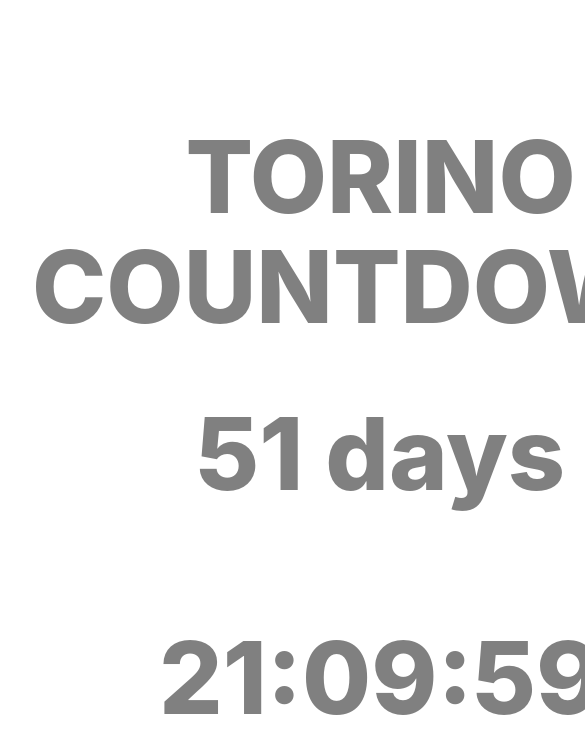
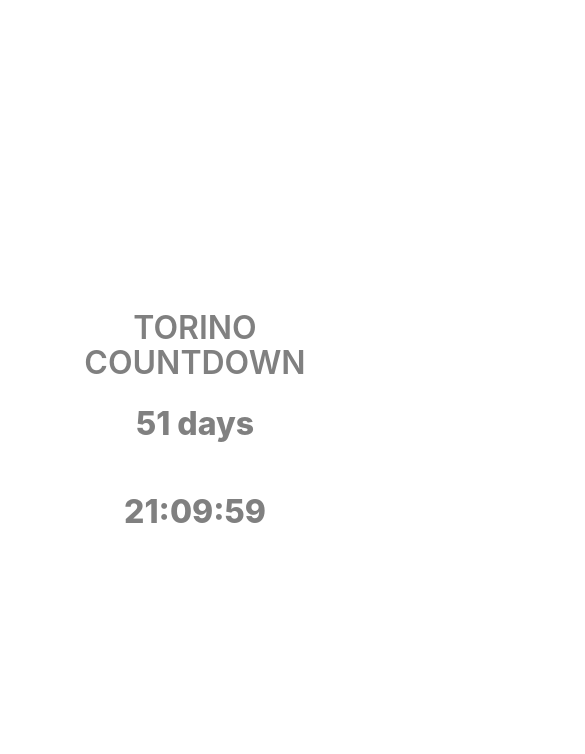
Before and after one commit to pabloramoss/vite-project, a React (Vite) app: page / in a window 390 px wide. Shown: the top 754 px of the page, 585 px wide, since content can reach past the window. Built offline with nearby package versions, Linux system fonts and the light colour scheme.

Commit message:
fix responsive

```diff
--- a/src/index.css
+++ b/src/index.css
@@ -70,3 +70,13 @@
     background-color: #f9f9f9;
   }
 }
+
+@media (max-width: 600px) and (orientation: portrait) {
+  h1 {
+    font-weight: 600;
+    font-size: 2rem;
+  }
+  p {
+    font-size: 2rem;
+  }
+}
```
